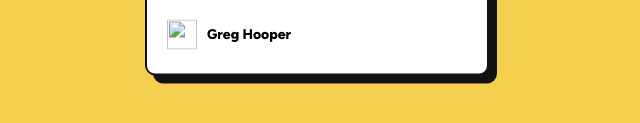
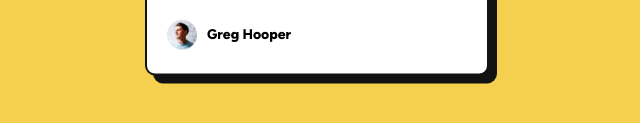
Before and after one commit to BDWNAV/frontendmentor-preview-card, a plain HTML site: page index.html in a window 1280 px wide. Shown: the part 559-682 px from the top of the page, 323-963 px from the left. Drawn offline with Linux system fonts and the light colour scheme; the site is published under a folder, as on GitHub Pages, so addresses that start at the root find nothing.

Commit message:
Add files via upload

```diff
--- a/index.html
+++ b/index.html
@@ -124,7 +124,7 @@
       <p class="content-text">These languages are the backbone of every website, defining structure, content, and presentation.</p>
 
       <div class="author-info">
-        <img class="author-img" src="/assets/images/image-avatar.webp" />
+        <img class="author-img" src="./assets/images/image-avatar.webp" />
         <p class="author">Greg Hooper</p>
       </div>
     </div>
```
